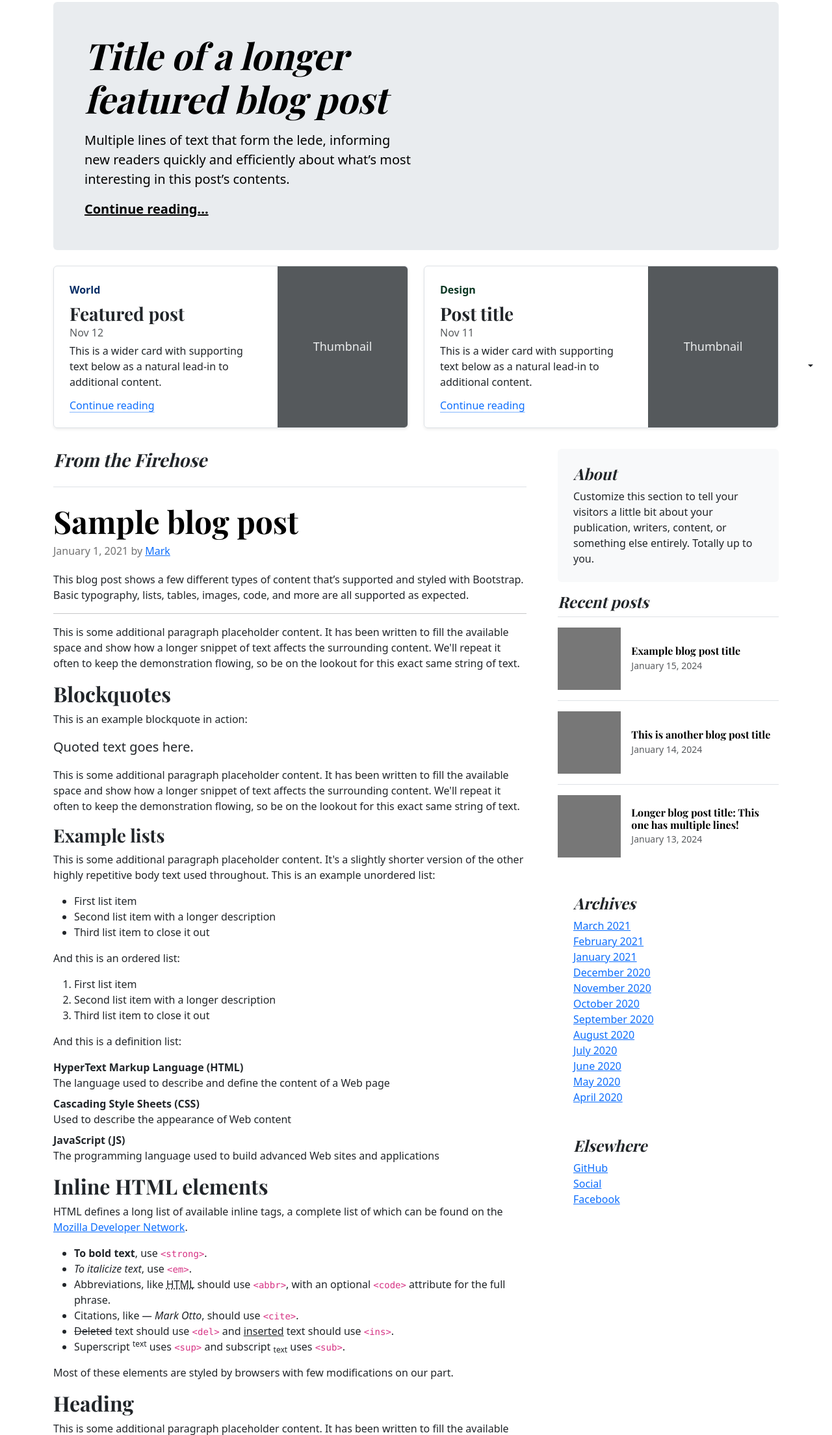
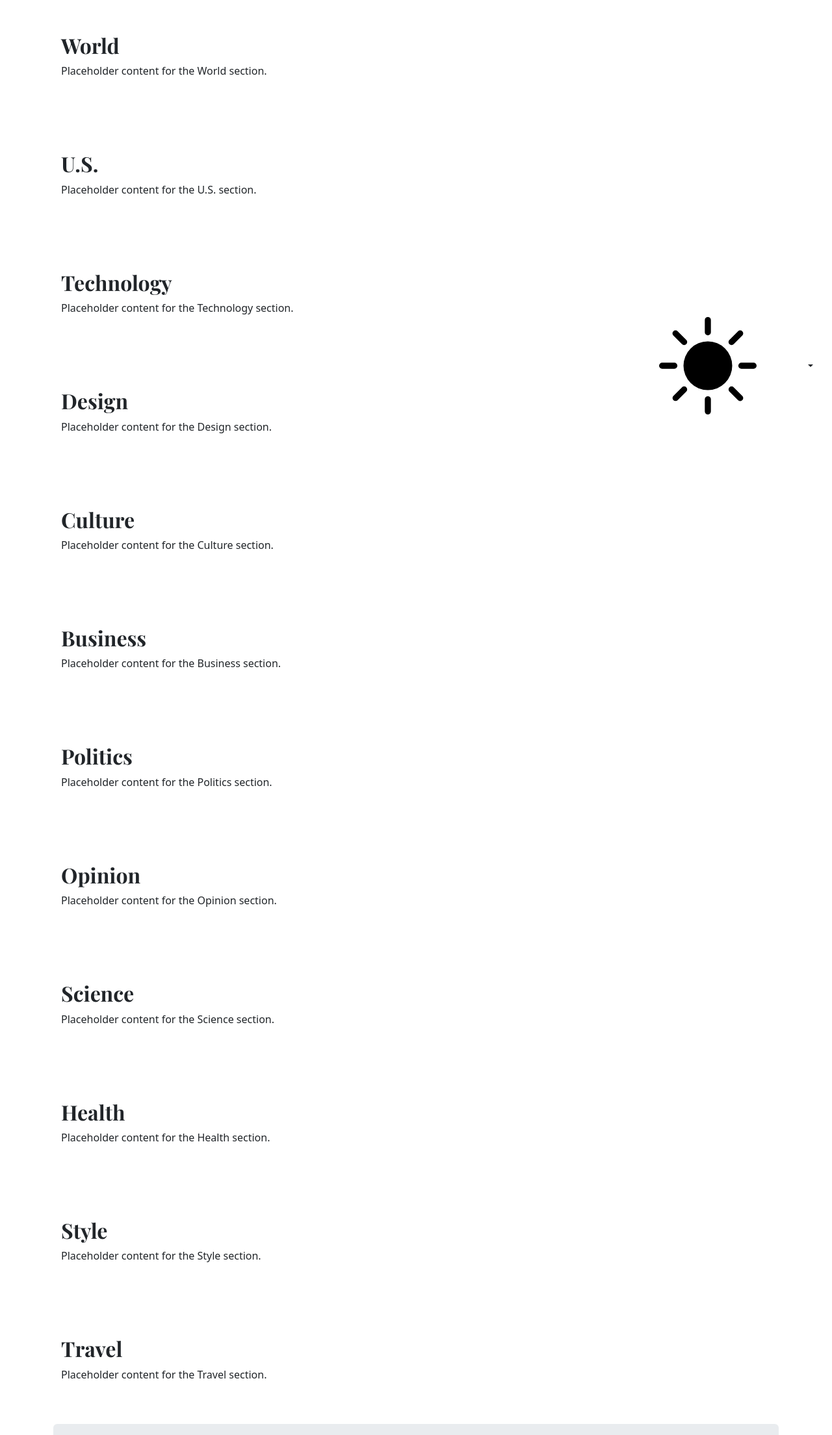
Before and after one commit to silvervarusk/Testing, a plain HTML site: page index.html in a window 1280 px wide. Shown: the part 133-2342 px from the top of the page at 65% size. Drawn offline with nearby package versions, Linux system fonts and the light colour scheme.

Commit message:
Add anchor sections for top navigation

```diff
--- a/index.html
+++ b/index.html
@@ -92,22 +92,95 @@
       </header>
       <div class="nav-scroller py-1 mb-3 border-bottom">
         <nav class="nav nav-underline justify-content-between">
-          <a class="nav-item nav-link link-body-emphasis active" href="#">World</a>
-          <a class="nav-item nav-link link-body-emphasis" href="#">U.S.</a>
-          <a class="nav-item nav-link link-body-emphasis" href="#">Technology</a>
-          <a class="nav-item nav-link link-body-emphasis" href="#">Design</a>
-          <a class="nav-item nav-link link-body-emphasis" href="#">Culture</a>
-          <a class="nav-item nav-link link-body-emphasis" href="#">Business</a>
-          <a class="nav-item nav-link link-body-emphasis" href="#">Politics</a>
-          <a class="nav-item nav-link link-body-emphasis" href="#">Opinion</a>
-          <a class="nav-item nav-link link-body-emphasis" href="#">Science</a>
-          <a class="nav-item nav-link link-body-emphasis" href="#">Health</a>
-          <a class="nav-item nav-link link-body-emphasis" href="#">Style</a>
-          <a class="nav-item nav-link link-body-emphasis" href="#">Travel</a>
+          <a class="nav-item nav-link link-body-emphasis active" href="#world">World</a>
+          <a class="nav-item nav-link link-body-emphasis" href="#us">U.S.</a>
+          <a class="nav-item nav-link link-body-emphasis" href="#technology">Technology</a>
+          <a class="nav-item nav-link link-body-emphasis" href="#design">Design</a>
+          <a class="nav-item nav-link link-body-emphasis" href="#culture">Culture</a>
+          <a class="nav-item nav-link link-body-emphasis" href="#business">Business</a>
+          <a class="nav-item nav-link link-body-emphasis" href="#politics">Politics</a>
+          <a class="nav-item nav-link link-body-emphasis" href="#opinion">Opinion</a>
+          <a class="nav-item nav-link link-body-emphasis" href="#science">Science</a>
+          <a class="nav-item nav-link link-body-emphasis" href="#health">Health</a>
+          <a class="nav-item nav-link link-body-emphasis" href="#style">Style</a>
+          <a class="nav-item nav-link link-body-emphasis" href="#travel">Travel</a>
         </nav>
       </div>
     </div>
     <main class="container">
+      <!-- Anchor sections for top navigation -->
+      <section id="world" class="anchor-section py-5">
+        <div class="container">
+          <h2>World</h2>
+          <p>Placeholder content for the World section.</p>
+        </div>
+      </section>
+      <section id="us" class="anchor-section py-5">
+        <div class="container">
+          <h2>U.S.</h2>
+          <p>Placeholder content for the U.S. section.</p>
+        </div>
+      </section>
+      <section id="technology" class="anchor-section py-5">
+        <div class="container">
+          <h2>Technology</h2>
+          <p>Placeholder content for the Technology section.</p>
+        </div>
+      </section>
+      <section id="design" class="anchor-section py-5">
+        <div class="container">
+          <h2>Design</h2>
+          <p>Placeholder content for the Design section.</p>
+        </div>
+      </section>
+      <section id="culture" class="anchor-section py-5">
+        <div class="container">
+          <h2>Culture</h2>
+          <p>Placeholder content for the Culture section.</p>
+        </div>
+      </section>
+      <section id="business" class="anchor-section py-5">
+        <div class="container">
+          <h2>Business</h2>
+          <p>Placeholder content for the Business section.</p>
+        </div>
+      </section>
+      <section id="politics" class="anchor-section py-5">
+        <div class="container">
+          <h2>Politics</h2>
+          <p>Placeholder content for the Politics section.</p>
+        </div>
+      </section>
+      <section id="opinion" class="anchor-section py-5">
+        <div class="container">
+          <h2>Opinion</h2>
+          <p>Placeholder content for the Opinion section.</p>
+        </div>
+      </section>
+      <section id="science" class="anchor-section py-5">
+        <div class="container">
+          <h2>Science</h2>
+          <p>Placeholder content for the Science section.</p>
+        </div>
+      </section>
+      <section id="health" class="anchor-section py-5">
+        <div class="container">
+          <h2>Health</h2>
+          <p>Placeholder content for the Health section.</p>
+        </div>
+      </section>
+      <section id="style" class="anchor-section py-5">
+        <div class="container">
+          <h2>Style</h2>
+          <p>Placeholder content for the Style section.</p>
+        </div>
+      </section>
+      <section id="travel" class="anchor-section py-5">
+        <div class="container">
+          <h2>Travel</h2>
+          <p>Placeholder content for the Travel section.</p>
+        </div>
+      </section>
       <div class="p-4 p-md-5 mb-4 rounded text-body-emphasis bg-body-secondary">
         <div class="col-lg-6 px-0">
           <h1 class="display-4 fst-italic">Title of a longer featured blog post</h1>
```
